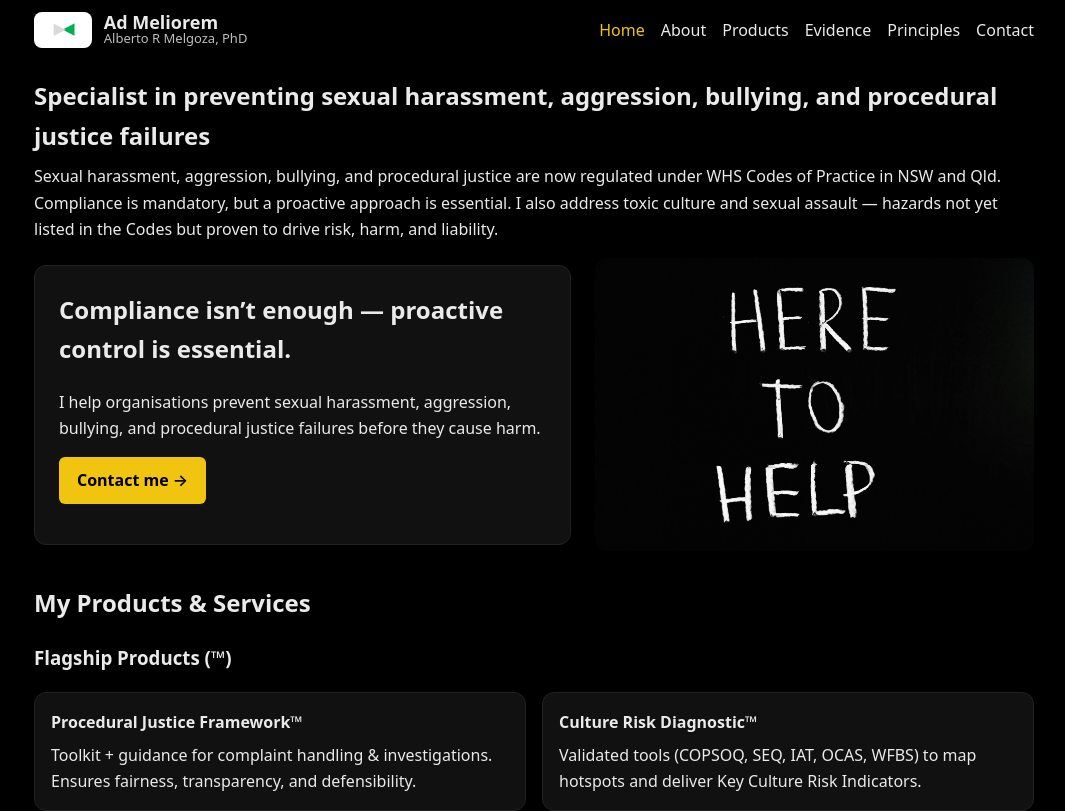
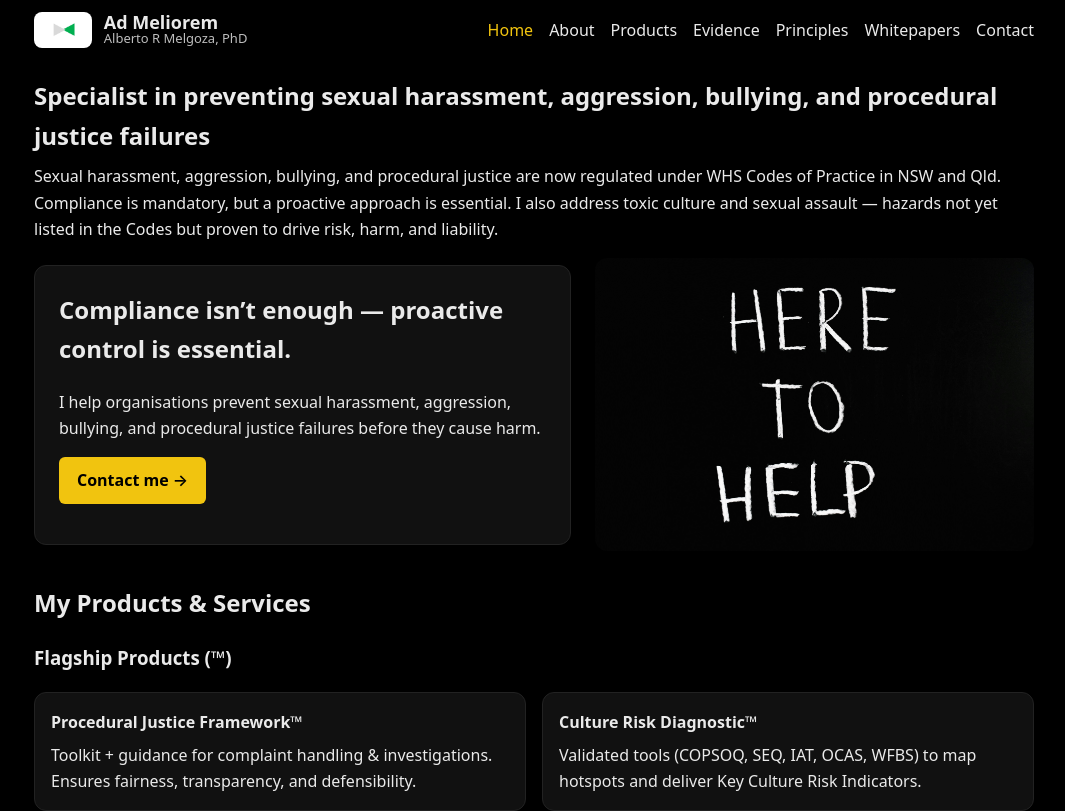
Before and after one commit to AlbertoRMelgoza/AdMeliorem, a Next.js app: page / in a window 1280 px wide. Shown: the top 811 px of the page, without its empty margins (106-1171 px from the left). Built offline with nearby package versions, Linux system fonts and the light colour scheme.

Commit message:
Update layout.tsx

```diff
--- a/app/layout.tsx
+++ b/app/layout.tsx
@@ -105,6 +105,9 @@ export default function RootLayout({ children }: { children: React.ReactNode })
             <a href="/principles" style={{ color: brand.text, textDecoration: "none" }}>
               Principles
             </a>
+            <a href="/whitepapers" style={{ color: brand.text, textDecoration: "none" }}>
+              Whitepapers
+            </a>
             <a href="/contact" style={{ color: brand.text, textDecoration: "none" }}>
               Contact
             </a>
```
